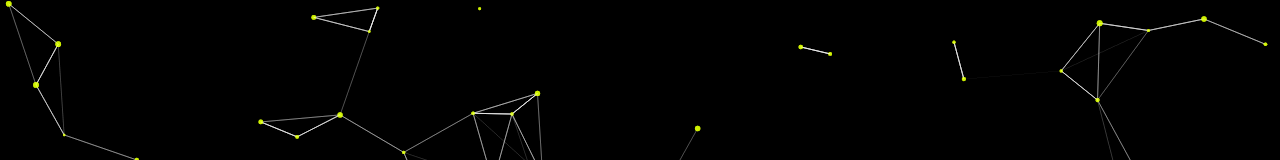
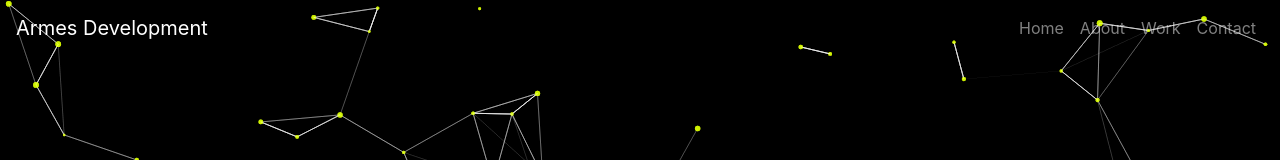
Before and after one commit to tarmes/development-profile, a React (Create React App) app: page / in a window 1280 px wide. Shown: the top 160 px of the page. Built offline with nearby package versions, Linux system fonts and the light colour scheme; grey boxes are pictures that could not be loaded.

Commit message:
fixed navbar

```diff
--- a/package.json
+++ b/package.json
@@ -13,6 +13,7 @@
     "react-scripts": "4.0.1",
     "react-tsparticles": "^1.18.11",
     "react-typist": "^2.0.5",
+    "react-vfx": "^0.4.1",
     "reactstrap": "^8.9.0",
     "styled-components": "^5.2.1",
     "web-vitals": "^0.2.4"
--- a/src/App.js
+++ b/src/App.js
@@ -8,6 +8,7 @@ import { Route, Switch } from 'react-router-dom';
 function App() {
 	return (
 		<div className="App">
+         {/* <div class="Frame" style={{borderColor: rgb(0, 153, 255) }}></div> */}
          <NavBar />
          <div className='routes'>
             <Switch>
--- a/src/components/About.js
+++ b/src/components/About.js
@@ -1,16 +1,32 @@
 import React from 'react';
 import styled from 'styled-components';
+import * as VFX from 'react-vfx';
 
 const Styles = styled.div`
    position: relative;
-   background-color: white;
+   border-color: white;
    height: 90vh;
+
+   .cat-pic {
+      position: absolute;
+      margin-left: 3%;
+   }
+
+   .skills {
+      font-size: 4.5rem;
+      color: white;
+   }
 `
 
 function About() {
    return (
       <Styles>
-         <h1>THIS IS THE ABOUT SECTION</h1>
+         <VFX.VFXProvider>
+            <VFX.VFXSpan shader="pixelateTransition" className="skills">Skills</VFX.VFXSpan>
+            <div className="cat-pic">
+               <VFX.VFXImg id="cat-pic" src="cat.gif" alt="catGif" shader="rainbow"  />
+            </div>
+         </VFX.VFXProvider>
       </Styles>
 
    )
--- a/src/components/LandingSection.js
+++ b/src/components/LandingSection.js
@@ -6,7 +6,7 @@ import TypistText from './TypistText'
 const Styles = styled.div`
    height: 90vh;
    position: relative;
-   margin: 10vh 0;
+   margin: 23vh 0 0;
 
    .avatar-pic {
       border-radius: 15%;
@@ -21,6 +21,7 @@ const Styles = styled.div`
       color: white;
       margin: 40px 0;
    }
+
 
 `;
 
--- a/src/components/NavBar.js
+++ b/src/components/NavBar.js
@@ -3,9 +3,13 @@ import { Link } from 'react-router-dom';
 import styled from 'styled-components';
 
 const Styles = styled.div`
-   position: relative;
-   background-color: white;
-   height: 10vh;
+   position: fixed;
+   z-index: 500;
+   overflow: hidden;
+   top: 0;
+   width: 100%;
+
+
 `
 
 function NavBar() {
@@ -19,7 +23,7 @@ function NavBar() {
    return (
       <Styles>
          <div className='navbar-container'>
-            <nav className="navbar navbar-expand navbar-dark bg-dark">
+            <nav className="navbar navbar-expand navbar-dark bg-transparent">
                <a href="/" className="navbar-brand">
                   Armes Development
                </a>
```
Also changed, not shown: public/cat.gif (added), 1 other file (tests, documents, lock files or other folders).
